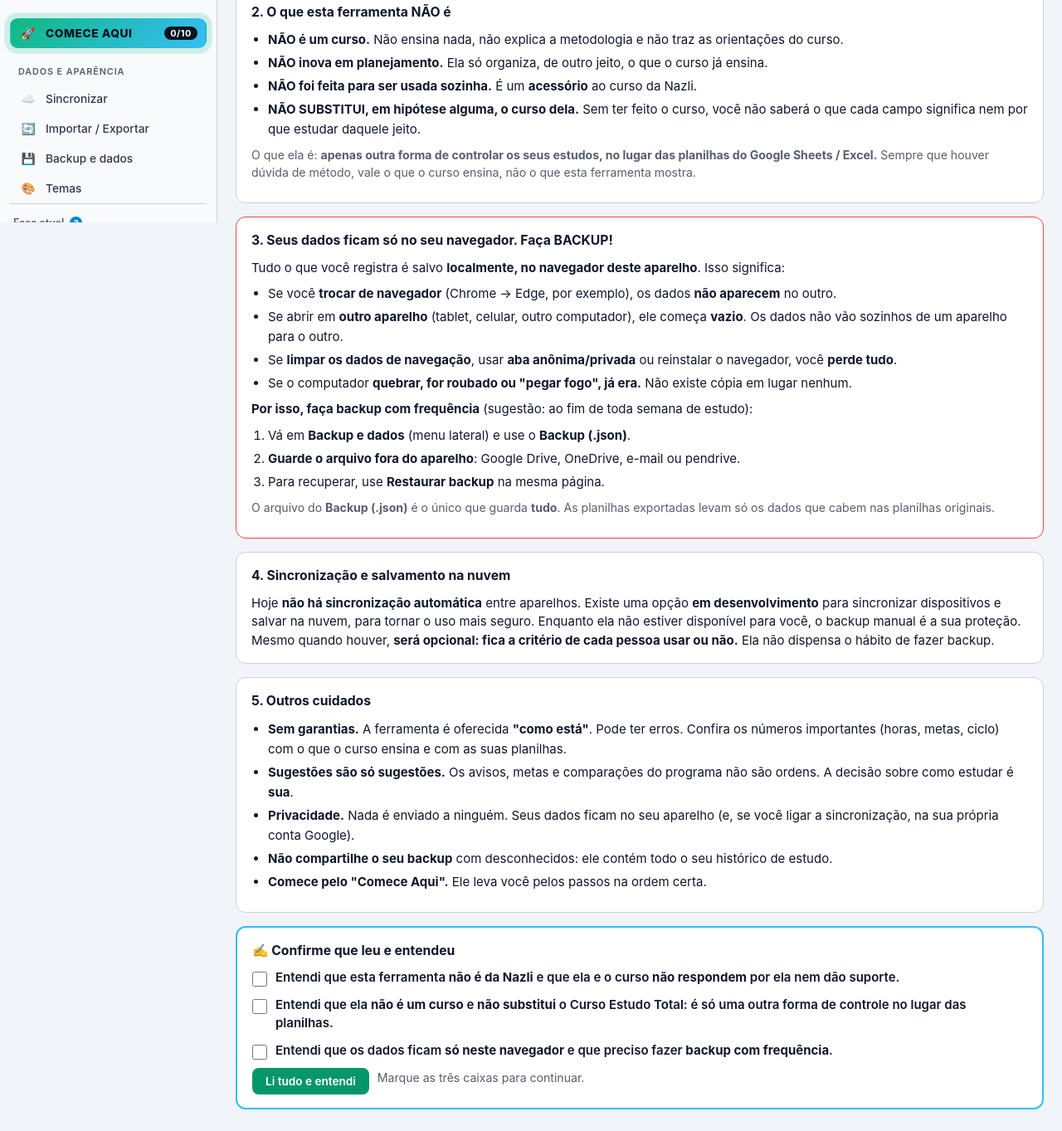
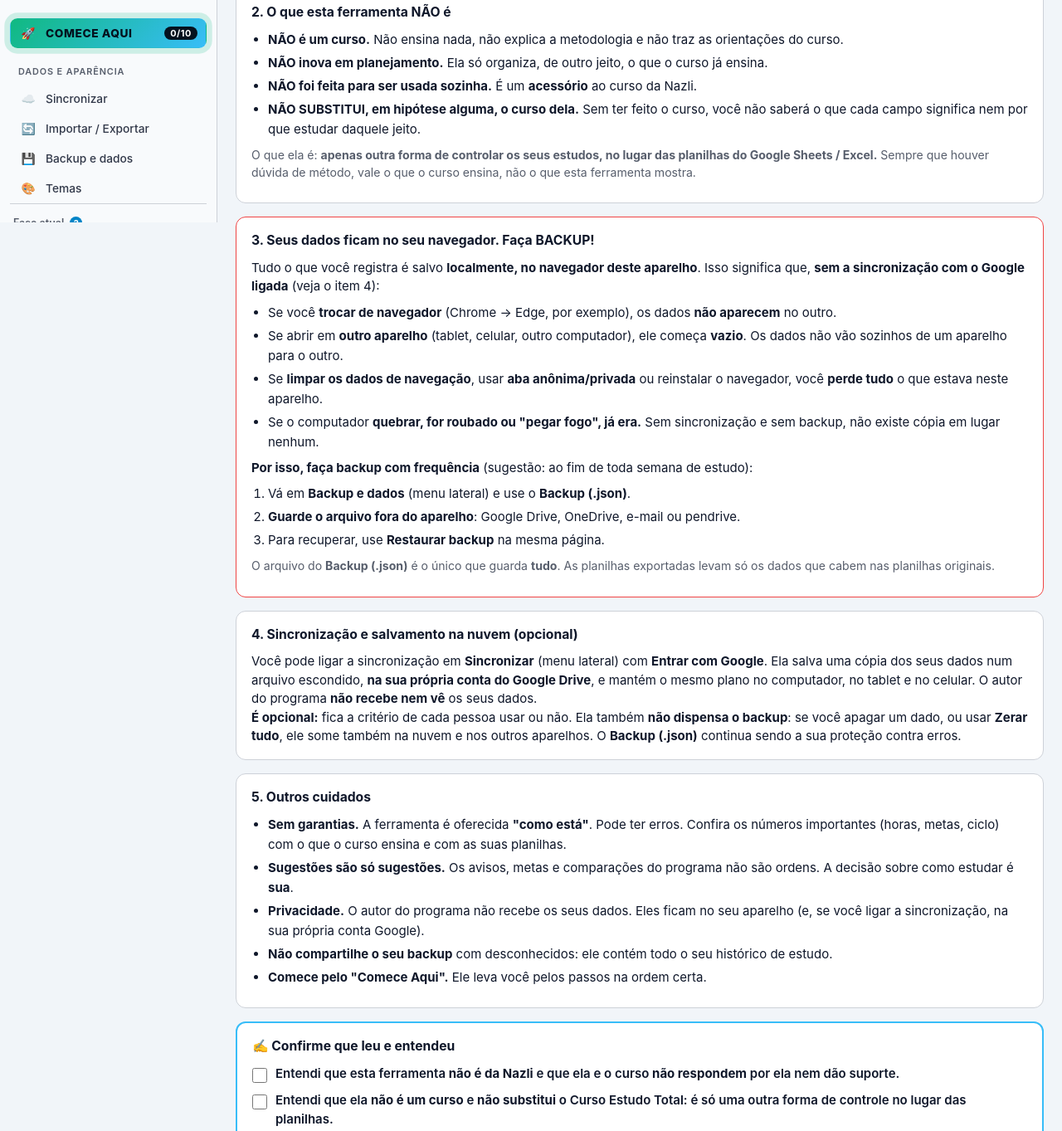
Before and after one commit to controledeestudoset/Controle-de-Estudos---ET, a plain HTML site: page index.html in a window 1280 px wide. Shown: the part 532-1895 px from the top of the page at 83% size. Drawn offline with Linux system fonts and the light colour scheme.

Commit message:
Add files via upload

```diff
--- a/index.html
+++ b/index.html
@@ -2915,13 +2915,13 @@ function pageExportar() {
 function pageBackup() {
   return `<div class="container">${head('Backup e dados', 'Faça cópias de segurança de tudo e, se precisar, recomece do zero.')}
   ${armAviso()}
-  <div class="av-hero">💾 Seus dados ficam <b>só neste navegador</b>. Faça backup com frequência (sugestão: toda semana) e <b>guarde o arquivo fora do aparelho</b> (Google Drive, OneDrive, e-mail ou pendrive).</div>
+  <div class="av-hero">💾 Seus dados ficam <b>neste navegador</b> (e no seu Google Drive, se a sincronização estiver ligada). A sincronização <b>não substitui o backup</b>: faça backup com frequência (sugestão: toda semana) e <b>guarde o arquivo fora do aparelho</b> (Google Drive, OneDrive, e-mail ou pendrive).</div>
   <div class="grid2"><div class="card"><h3>⬇️ Fazer backup</h3><p class="hint">Salva <b>tudo</b> (inclusive o que não cabe nas planilhas: assunto, questões, Estudo Sólido, metas, planejamento) em um arquivo .json.</p><div class="head-actions"><button class="btn-primary" onclick="exportJSON()">⬇️ Baixar backup (.json)</button></div></div>
   <div class="card"><h3>⬆️ Restaurar backup</h3><p class="hint">Volta os dados de um arquivo .json de backup. <b>Atenção:</b> isso <b>substitui todos</b> os dados atuais. Pedimos duas confirmações.</p><div class="head-actions"><label class="btn-sec" style="cursor:pointer">⬆️ Escolher arquivo de backup<input type="file" accept=".json" hidden onchange="restaurarAsk(this)"></label></div></div></div>
   <div class="card av-danger"><h3>🧹 Zerar dados</h3><p class="hint">Apaga estudos, diário, ciclo, revisões e matérias das planilhas, e recomeça do zero. <b>Não dá para desfazer.</b> Faça um backup antes! Pedimos duas confirmações.</p><button class="btn-danger" onclick="resetAsk()">Zerar tudo…</button></div></div>`;
 }
 function resetAsk() {
-  confirmar('Você vai apagar <b>TODOS</b> os seus dados (estudos, ciclo, revisões, matérias das planilhas).<br><br>Já fez um backup? Sem ele, <b>não há como recuperar</b>.', () => {
+  confirmar('Você vai apagar <b>TODOS</b> os seus dados (estudos, ciclo, revisões, matérias das planilhas).<br><br>Já fez um backup? Sem ele, <b>não há como recuperar</b>.' + (S.sync && S.sync.on ? '<br><br>⚠️ Com a sincronização ligada, os dados também serão <b>apagados da nuvem e dos seus outros aparelhos</b>.' : ''), () => {
     setTimeout(() => confirmar('<b>ÚLTIMA CONFIRMAÇÃO.</b><br><br>Tudo será apagado agora e <b>não poderá ser desfeito</b>. Tem certeza absoluta?', resetAll2, 'Sim, apagar tudo', '⚠️ Apagar tudo?'), 150);
   }, 'Continuar', '⚠️ Zerar dados?');
 }
@@ -2929,7 +2929,7 @@ function restaurarAsk(input) {
   const f = input.files[0]; if (!f) return; const rd = new FileReader();
   rd.onload = () => {
     let novo; try { novo = normalize(JSON.parse(rd.result)); if (!novo || typeof novo !== 'object' || !Array.isArray(novo.diario)) throw 0; } catch (e) { alert('Arquivo de backup inválido.'); input.value = ''; return; }
-    confirmar(`Restaurar o backup <b>${esc(f.name)}</b> (${novo.diario.length} registros no Diário)?<br><br>Isso <b>substitui todos</b> os dados atuais deste aparelho.`, () => {
+    confirmar(`Restaurar o backup <b>${esc(f.name)}</b> (${novo.diario.length} registros no Diário)?<br><br>Isso <b>substitui todos</b> os dados atuais deste aparelho.${S.sync && S.sync.on ? '<br><br>⚠️ Com a sincronização ligada, a nuvem e os seus outros aparelhos também passam a ter os dados do backup.' : ''}`, () => {
       setTimeout(() => confirmar('<b>ÚLTIMA CONFIRMAÇÃO.</b><br><br>Os dados atuais serão substituídos pelos do backup. Se quiser guardá-los, faça um backup antes de continuar.', () => restaurarAplica(novo), 'Sim, restaurar', '⚠️ Restaurar backup?'), 150);
     }, 'Continuar', '⚠️ Restaurar backup?');
     input.value = '';
@@ -3213,30 +3213,30 @@ function pageAviso() {
   <li><b>NÃO SUBSTITUI, em hipótese alguma, o curso dela.</b> Sem ter feito o curso, você não saberá o que cada campo significa nem por que estudar daquele jeito.</li></ul>
   <p class="hint-p">O que ela é: <b>apenas outra forma de controlar os seus estudos, no lugar das planilhas do Google Sheets / Excel.</b> Sempre que houver dúvida de método, vale o que o curso ensina, não o que esta ferramenta mostra.</p></div>
 
-  <div class="card av-card av-danger"><h3>3. Seus dados ficam só no seu navegador. Faça BACKUP!</h3>
-  <p>Tudo o que você registra é salvo <b>localmente, no navegador deste aparelho</b>. Isso significa:</p>
+  <div class="card av-card av-danger"><h3>3. Seus dados ficam no seu navegador. Faça BACKUP!</h3>
+  <p>Tudo o que você registra é salvo <b>localmente, no navegador deste aparelho</b>. Isso significa que, <b>sem a sincronização com o Google ligada</b> (veja o item 4):</p>
   <ul><li>Se você <b>trocar de navegador</b> (Chrome → Edge, por exemplo), os dados <b>não aparecem</b> no outro.</li>
   <li>Se abrir em <b>outro aparelho</b> (tablet, celular, outro computador), ele começa <b>vazio</b>. Os dados não vão sozinhos de um aparelho para o outro.</li>
-  <li>Se <b>limpar os dados de navegação</b>, usar <b>aba anônima/privada</b> ou reinstalar o navegador, você <b>perde tudo</b>.</li>
-  <li>Se o computador <b>quebrar, for roubado ou "pegar fogo", já era.</b> Não existe cópia em lugar nenhum.</li></ul>
+  <li>Se <b>limpar os dados de navegação</b>, usar <b>aba anônima/privada</b> ou reinstalar o navegador, você <b>perde tudo</b> o que estava neste aparelho.</li>
+  <li>Se o computador <b>quebrar, for roubado ou "pegar fogo", já era.</b> Sem sincronização e sem backup, não existe cópia em lugar nenhum.</li></ul>
   <p><b>Por isso, faça backup com frequência</b> (sugestão: ao fim de toda semana de estudo):</p>
   <ol><li>Vá em <b>Backup e dados</b> (menu lateral) e use o <b>Backup (.json)</b>.</li><li><b>Guarde o arquivo fora do aparelho</b>: Google Drive, OneDrive, e-mail ou pendrive.</li><li>Para recuperar, use <b>Restaurar backup</b> na mesma página.</li></ol>
   <p class="hint-p">O arquivo do <b>Backup (.json)</b> é o único que guarda <b>tudo</b>. As planilhas exportadas levam só os dados que cabem nas planilhas originais.</p></div>
 
-  <div class="card av-card"><h3>4. Sincronização e salvamento na nuvem</h3>
-  <p>Hoje <b>não há sincronização automática</b> entre aparelhos. Existe uma opção <b>em desenvolvimento</b> para sincronizar dispositivos e salvar na nuvem, para tornar o uso mais seguro. Enquanto ela não estiver disponível para você, o backup manual é a sua proteção.</p>
-  <p>Mesmo quando houver, <b>será opcional: fica a critério de cada pessoa usar ou não.</b> Ela não dispensa o hábito de fazer backup.</p></div>
+  <div class="card av-card"><h3>4. Sincronização e salvamento na nuvem (opcional)</h3>
+  <p>Você pode ligar a sincronização em <b>Sincronizar</b> (menu lateral) com <b>Entrar com Google</b>. Ela salva uma cópia dos seus dados num arquivo escondido, <b>na sua própria conta do Google Drive</b>, e mantém o mesmo plano no computador, no tablet e no celular. O autor do programa <b>não recebe nem vê</b> os seus dados.</p>
+  <p><b>É opcional:</b> fica a critério de cada pessoa usar ou não. Ela também <b>não dispensa o backup</b>: se você apagar um dado, ou usar <b>Zerar tudo</b>, ele some também na nuvem e nos outros aparelhos. O <b>Backup (.json)</b> continua sendo a sua proteção contra erros.</p></div>
 
   <div class="card av-card"><h3>5. Outros cuidados</h3>
   <ul><li><b>Sem garantias.</b> A ferramenta é oferecida <b>"como está"</b>. Pode ter erros. Confira os números importantes (horas, metas, ciclo) com o que o curso ensina e com as suas planilhas.</li>
   <li><b>Sugestões são só sugestões.</b> Os avisos, metas e comparações do programa não são ordens. A decisão sobre como estudar é <b>sua</b>.</li>
-  <li><b>Privacidade.</b> Nada é enviado a ninguém. Seus dados ficam no seu aparelho (e, se você ligar a sincronização, na sua própria conta Google).</li>
+  <li><b>Privacidade.</b> O autor do programa não recebe os seus dados. Eles ficam no seu aparelho (e, se você ligar a sincronização, na sua própria conta Google).</li>
   <li><b>Não compartilhe o seu backup</b> com desconhecidos: ele contém todo o seu histórico de estudo.</li>
   <li><b>Comece pelo "Comece Aqui".</b> Ele leva você pelos passos na ordem certa.</li></ul></div>
 
   <div class="card ${ok ? '' : 'av-confirm'}"><h3>${ok ? '✅ Você confirmou a leitura' : '✍️ Confirme que leu e entendeu'}</h3>
   ${ok ? `<p class="hint-p">Confirmado em ${new Date(S.aviso.ts).toLocaleString('pt-BR')}. Você pode reler este aviso sempre que quiser.</p><div class="head-actions"><button class="btn-sec" onclick="avReler()">Marcar como não lido</button><button class="btn-sec" onclick="guiaAbrir()">🚀 Ir para o Comece Aqui</button></div>`
-  : `${ck('a', 'Entendi que esta ferramenta <b>não é da Nazli</b> e que ela e o curso <b>não respondem</b> por ela nem dão suporte.')}${ck('b', 'Entendi que ela <b>não é um curso</b> e <b>não substitui</b> o Curso Estudo Total: é só uma outra forma de controle no lugar das planilhas.')}${ck('c', 'Entendi que os dados ficam <b>só neste navegador</b> e que preciso fazer <b>backup com frequência</b>.')}
+  : `${ck('a', 'Entendi que esta ferramenta <b>não é da Nazli</b> e que ela e o curso <b>não respondem</b> por ela nem dão suporte.')}${ck('b', 'Entendi que ela <b>não é um curso</b> e <b>não substitui</b> o Curso Estudo Total: é só uma outra forma de controle no lugar das planilhas.')}${ck('c', 'Entendi que os dados ficam <b>neste navegador</b> (e na minha conta Google, se eu ligar a sincronização) e que preciso fazer <b>backup com frequência</b>.')}
   <div class="head-actions"><button class="btn-primary" ${tudo ? '' : 'disabled'} onclick="avConfirma()">Li tudo e entendi</button>${tudo ? '' : '<span class="hint-p">Marque as três caixas para continuar.</span>'}</div>`}</div></div>`;
 }
 /* ================= TEMAS ================= */
```
Also changed, not shown: politica-de-privacidade.html (+3 -3 lines).
